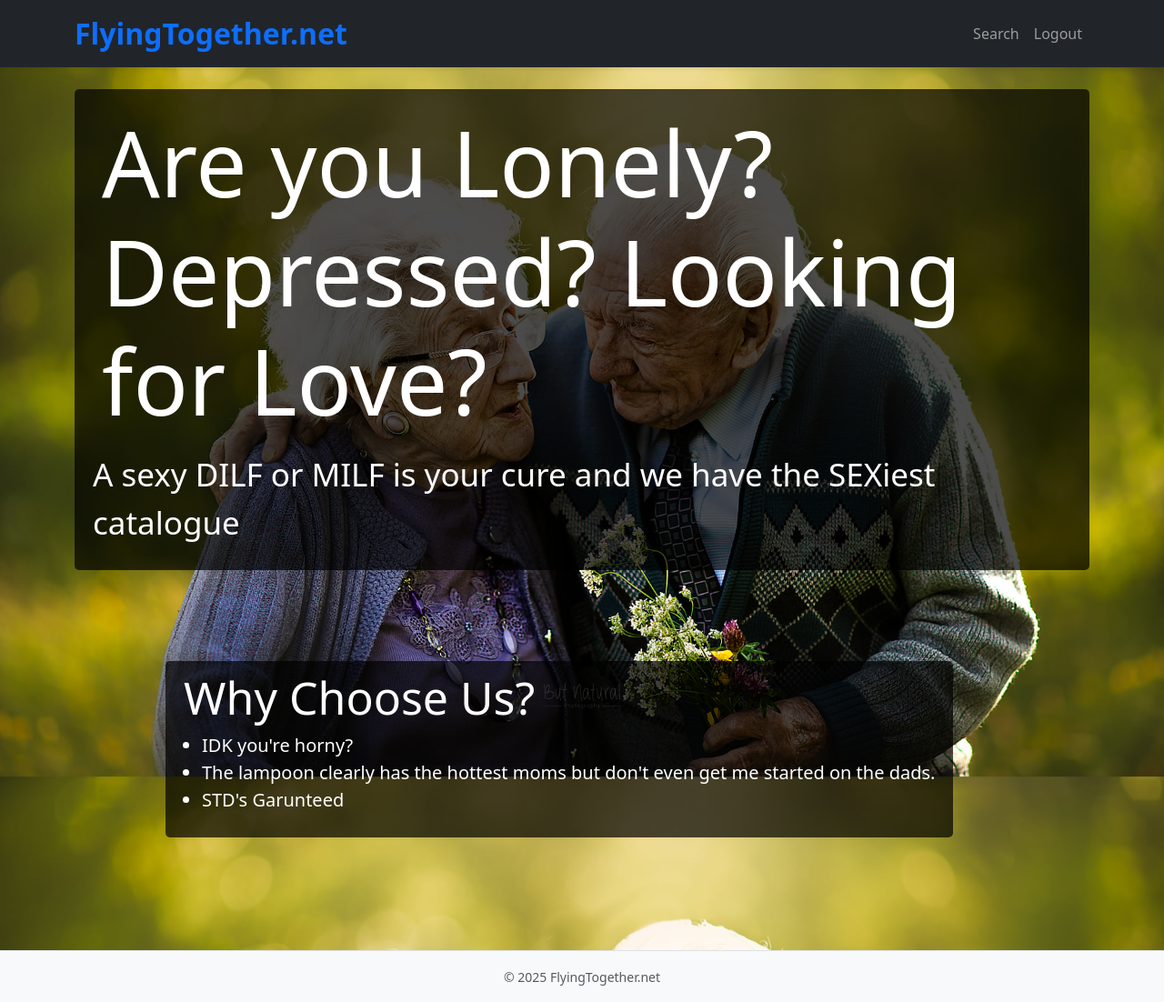
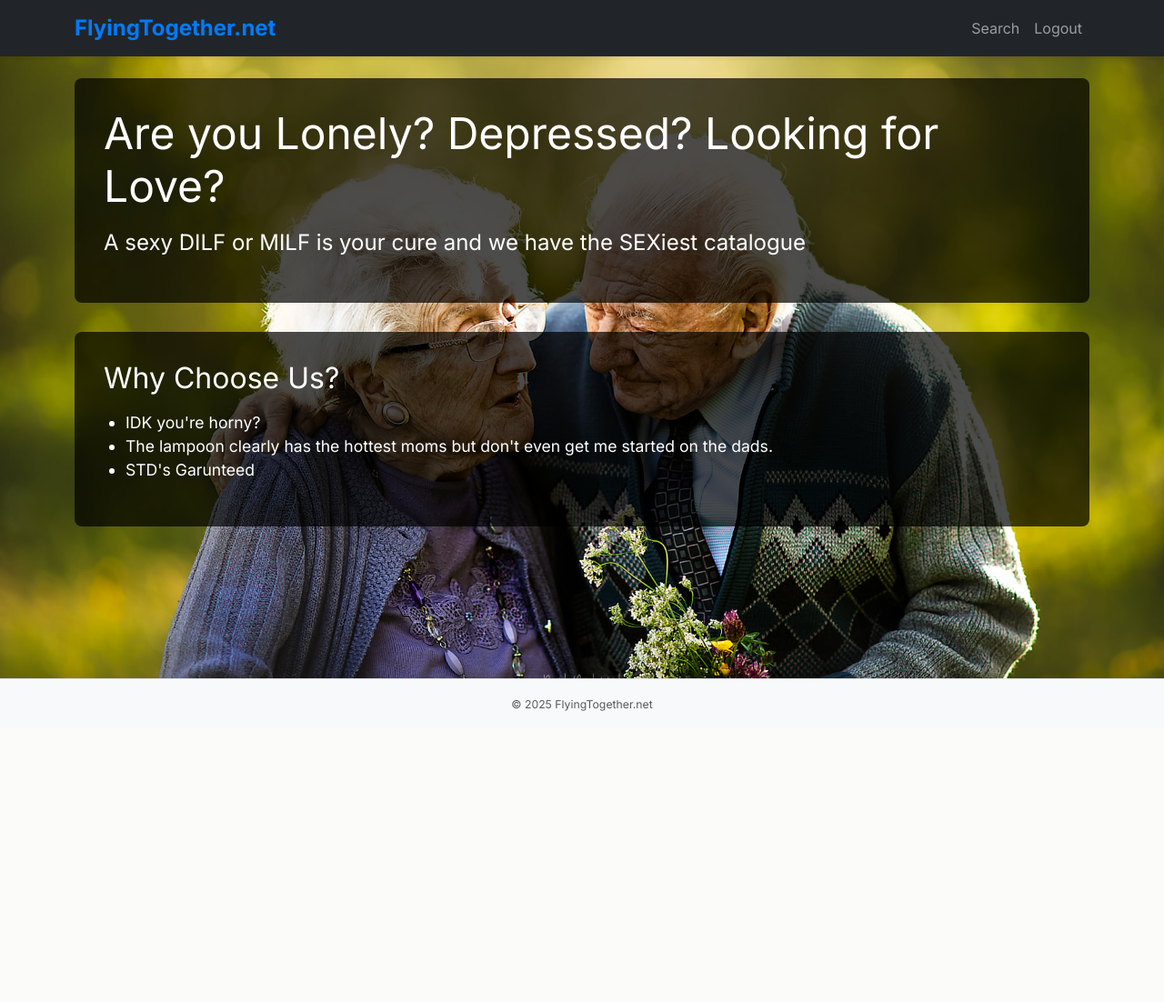
Before and after one commit to 1020robert/LampoonTech, a Flask app: page / in a window 1280 px wide. Shown: the whole page at 91% size. After the commit the page ends 782 px from the top, so only its background shows below. Run offline with Flask 3, Linux system fonts and the light colour scheme; a user stored in the database is signed in; some libraries are stand-ins or nearby versions.

Commit message:
Update styles.css

```diff
--- a/static/styles.css
+++ b/static/styles.css
@@ -1,165 +1,70 @@
-html, body {
-    height: 100%;
+/* Base font and layout */
+body {
+    font-family: 'Inter', sans-serif;
+    background-color: #f8f9fa;
     margin: 0;
+    padding: 0;
     display: flex;
-    flex-direction: column; /
+    flex-direction: column;
+    min-height: 100vh;
 }
 
-/* Main content area expands to push the footer down */
 main {
     flex: 1;
 }
-/* Size for brand */
-nav .navbar-brand
-{
-    font-size: xx-large;
+
+/* Navbar brand styling */
+.navbar-brand {
+    font-size: 1.5rem;
 }
 
-/* Colors for brand */
-nav .navbar-brand .blue
-{
-    color: #537fbe;
+/* Page backgrounds */
+body.login-page {
+    background: url(/static/Harvard.jpg) center center / cover no-repeat fixed;
 }
-nav .navbar-brand .red
-{
-    color: #ea433b;
+body.index-page {
+    background: url(/static/test.jpg) center 20% / cover no-repeat fixed;
 }
-nav .navbar-brand .yellow
-{
-    color: #f5b82e;
-}
-nav .navbar-brand .green
-{
-    color: #2e944b;
+body.about-page {
+    background: url(/static/jupiter.jpeg) center center / cover no-repeat fixed;
 }
 
-body.login-page {
-    background-image: url(/static/Harvard.jpg);
-    background-size: cover;
-    background-repeat: no-repeat;
-    background-position: center;
-    background-attachment: fixed;
-}
-
-body.index-page {
-    background-image: url(/static/test.jpg);
-    background-size: cover;
-    background-repeat: no-repeat;
-    background-position: center 20%;
-    background-attachment: fixed;
-}
-
-body.about-page {
-    background-image: url(/static/jupiter.jpeg);
-    background-size: cover;
-    background-repeat: no-repeat;
-    background-position: center;
-    background-attachment: fixed;
-}
-body.default-page {
-    background-color: #f8f9fa;
-}
-
+/* Section styles */
 .top, .features {
     background-color: rgba(0, 0, 0, 0.7);
     color: white;
-    padding: 10px 20px;
-    border-radius: 5px;
-    display: inline-block;
-}
-.top h1{
-    font-size: 100px;
-    padding: 10px;
+    padding: 2rem;
+    border-radius: 0.5rem;
+    margin-bottom: 2rem;
 }
 
-.top p{
-    font-size: 35px;
+.top h1 {
+    font-size: 3rem;
+    margin-bottom: 1rem;
 }
+
+.top p {
+    font-size: 1.5rem;
+}
+
 .features {
-     margin: 100px;
-    font-size: 20px;
-    text-align:left;
+    font-size: 1.1rem;
+    text-align: left;
 }
 
 .features ul {
-    padding-left: 20px;
+    padding-left: 1.5rem;
 }
 
 .features h2 {
-    text-align: left;
-    font-size: 50px;
+    margin-bottom: 1rem;
+}
+
+/* Utility classes */
+.text-primary {
+    color: #007bff !important;
 }
 
 footer {
-    background-color: #343a40;
-    color: #ffffff;
-    padding: 20px 10px;
-    font-size: 16px;
+    font-size: 0.875rem;
 }
-
-.footer-container {
-    display: flex;
-    flex-wrap: wrap;
-    justify-content: space-between;
-    align-items: center;
-    max-width: 1200px;
-    margin: 0 auto;
-}
-
-.footer-links, .footer-social, .footer-copyright {
-    margin: 10px 0;
-}
-
-.footer-links a, .footer-social a {
-    color: #ffffff;
-    text-decoration: underline;
-    margin: 0 10px;
-}
-
-.footer-links a:hover, .footer-social a:hover {
-    text-decoration: underline;
-}
-
-.footer-social img {
-    width: 24px;
-    margin: 0 5px;
-}
-
-.text {
-    background-color: rgba(0, 0, 0, 0.7);
-    color: white;
-    padding: 10px 20px;
-    border-radius: 5px;
-    display: inline-block;
-}
-
-.text h1 {
-    font-size: 40px;
-    text-decoration: underline;
-}
-
-.text p span {
-    font-size: 28px;
-    display: inline;
-    padding: 2px;
-}
-
-
-.image-grid {
-    display: flex;
-    justify-content: center;
-    gap: 15px;
-    flex-wrap: wrap;
-}
-
-.image-grid img {
-    width: 200px;  /* Set a fixed width */
-    height: 200px; /* Set a fixed height */
-    object-fit: cover; /* Ensures images fill the space without distortion */
-    border-radius: 10px; /* Optional: adds rounded corners */
-    cursor: pointer; /* Makes them clickable */
-    transition: transform 0.2s ease-in-out;
-}
-
-.image-grid img:hover {
-    transform: scale(1.1); /* Slight zoom effect on hover */
```
